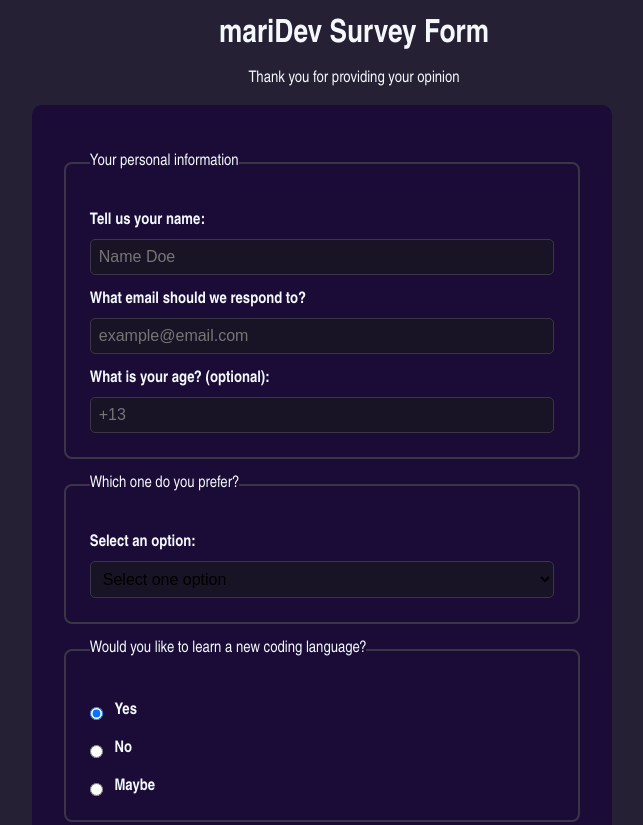
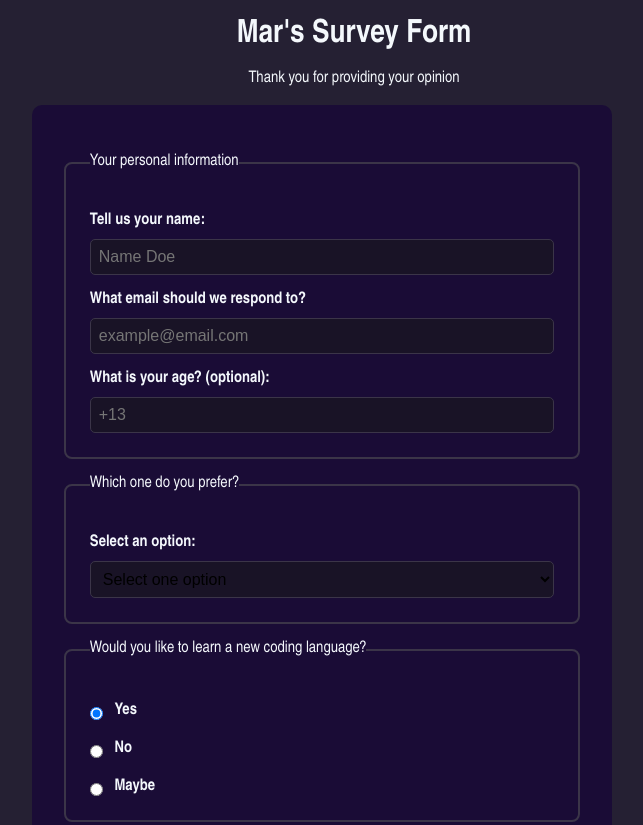
Before and after one commit to Maarg2022/MarDev-Survey-Form, a plain HTML site: page index.html in a window 1280 px wide. Shown: the top 825 px of the page, without its empty margins (286-929 px from the left). Drawn offline with Linux system fonts and the light colour scheme.

Commit message:
Correcting errors

```diff
--- a/index.html
+++ b/index.html
@@ -3,12 +3,12 @@
   <head>
     <meta charset="utf-8" />
     <meta name="viewport" content="width=device-width, initial-scale=1" />
-    <title>mariDev Survey Form</title>
+    <title>Mar's Survey Form</title>
     <link rel="stylesheet" href="css/styles.css" />
   </head>
   <body>
     <header>
-      <h1 id="title">mariDev Survey Form</h1>
+      <h1 id="title">Mar's Survey Form</h1>
       <p id="description">Thank you for providing your opinion</p>
     </header>
     <main>
```
Also changed, not shown: assets/surveyFormPicture1.png, assets/surveyFormPicture2.png.
